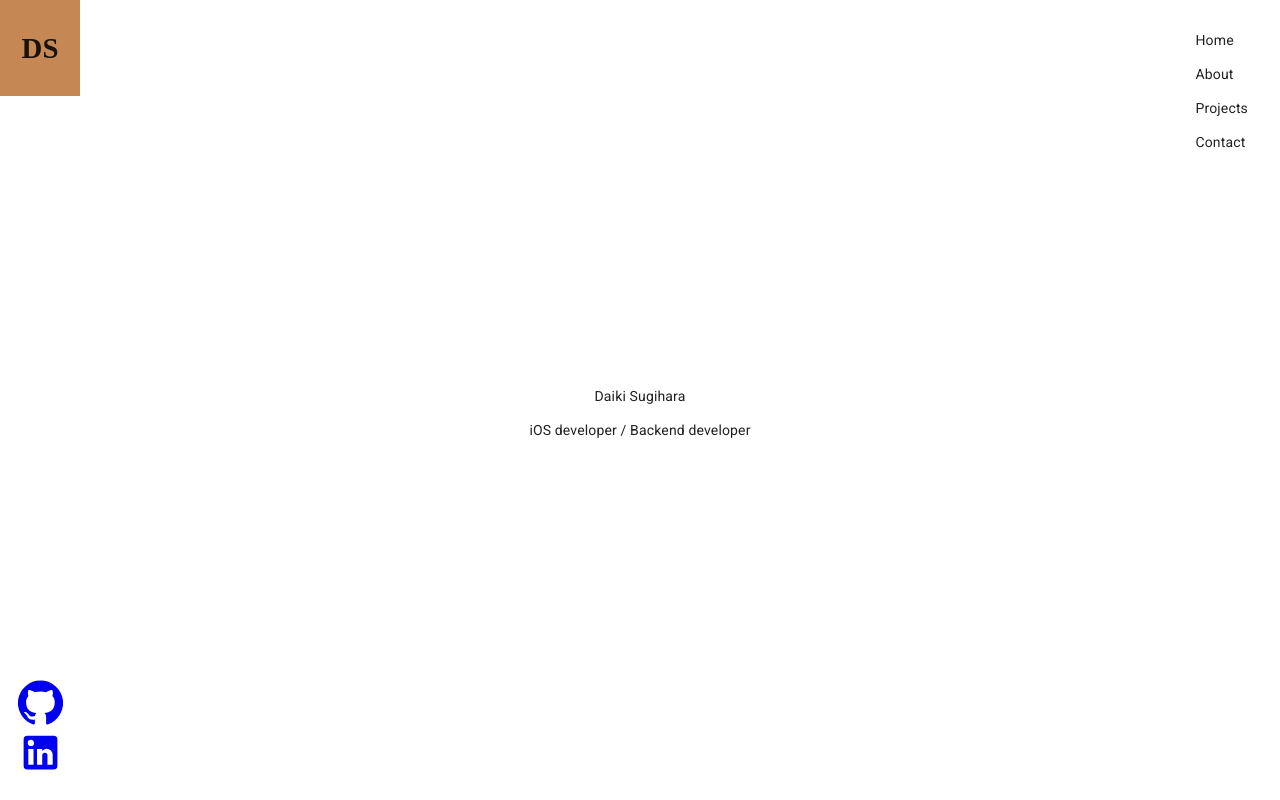
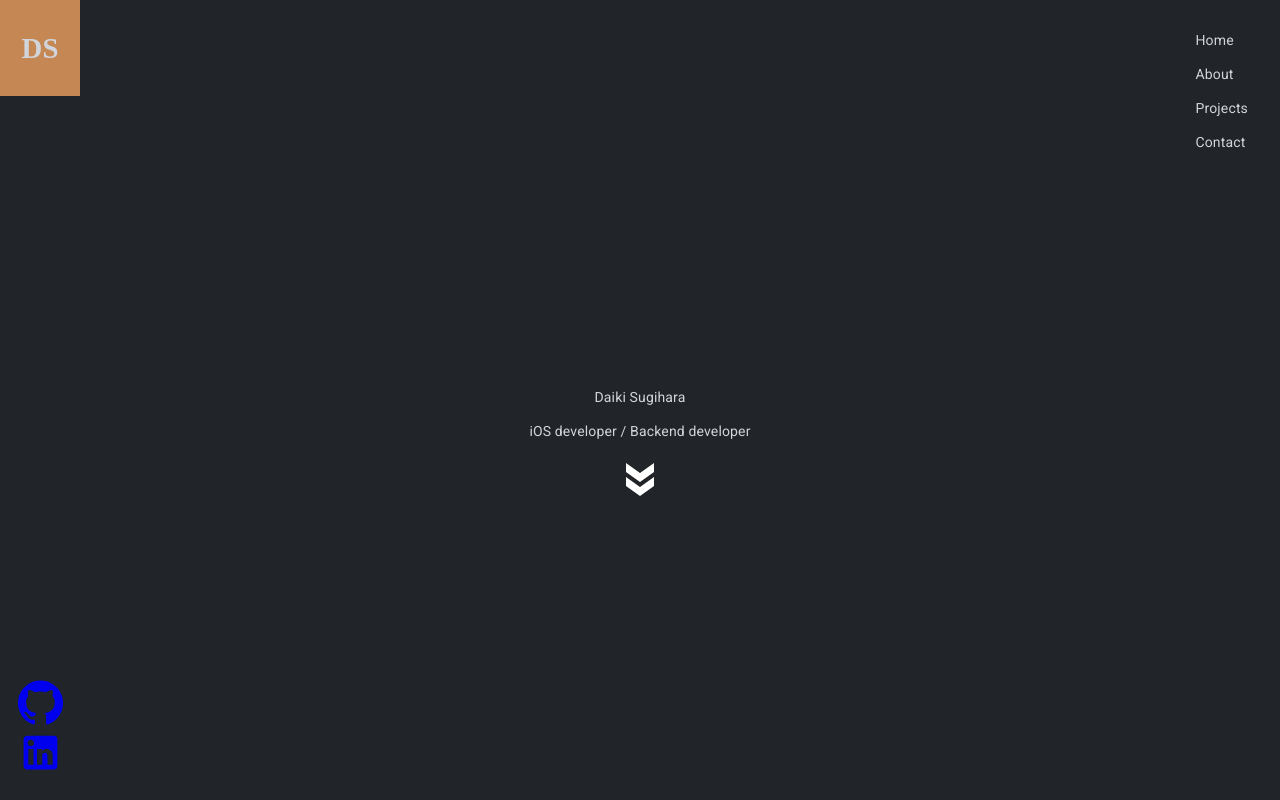
Before and after one commit to DaiSugi01/portfolio, a Next.js app: page / in a window 1280 px wide. Shown: the top 800 px of the page. Built offline with nearby package versions, Linux system fonts and the light colour scheme.

Commit message:
modified

```diff
--- a/components/Layout.js
+++ b/components/Layout.js
@@ -4,6 +4,20 @@ import styled from "styled-components";
 import Header from "./SideMenu";
 import SideMenu from "./Header";
 import profile from "../data/profile.json"
+
+const Wrapper = styled.div`
+  display: flex;
+  justify-content: center;
+  align-items: center;
+  flex-direction: column;
+  min-height: 100vh;
+  font-size: 0.875rem;
+  line-height: 1.25rem;
+  font-family: "Roboto", "Helvetica", "Arial", sans-serif;
+  background-color: #212529;
+  --tw-text-opacity: 1;
+  color: rgba(209, 213, 219, var(--tw-text-opacity));
+`
 
 const CustomHeader = styled.header`
   @media (max-width: 799px) {
@@ -40,7 +54,8 @@ const CustomMain = styled.main`
 
 export default function Layout({ children, title = "Daiki Sugihara, Software Engineer in Vancouver" }) {
   return (
-    <div className="flex justify-center items-center flex-col min-h-screen text-sm font-momo bg-main text-gray-300">
+    // <div className="flex justify-center items-center flex-col min-h-screen text-sm font-momo bg-main text-gray-300">
+    <Wrapper>
       <Head>
         <title>{title}</title>
         <meta content={profile.aboutMe} name="description" />
@@ -66,6 +81,6 @@ export default function Layout({ children, title = "Daiki Sugihara, Software Eng
         {children}
       </CustomMain>
 
-    </div>
+    </Wrapper>
   );
 }
```
